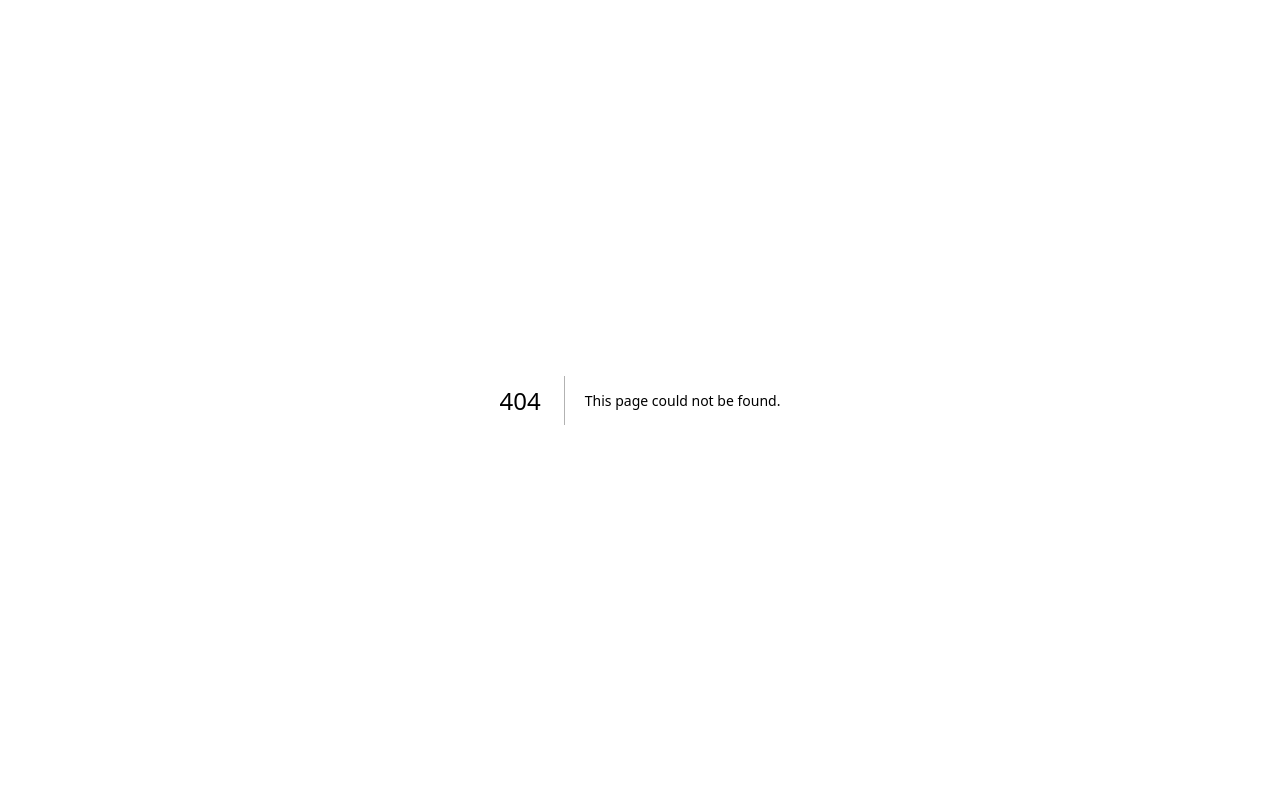
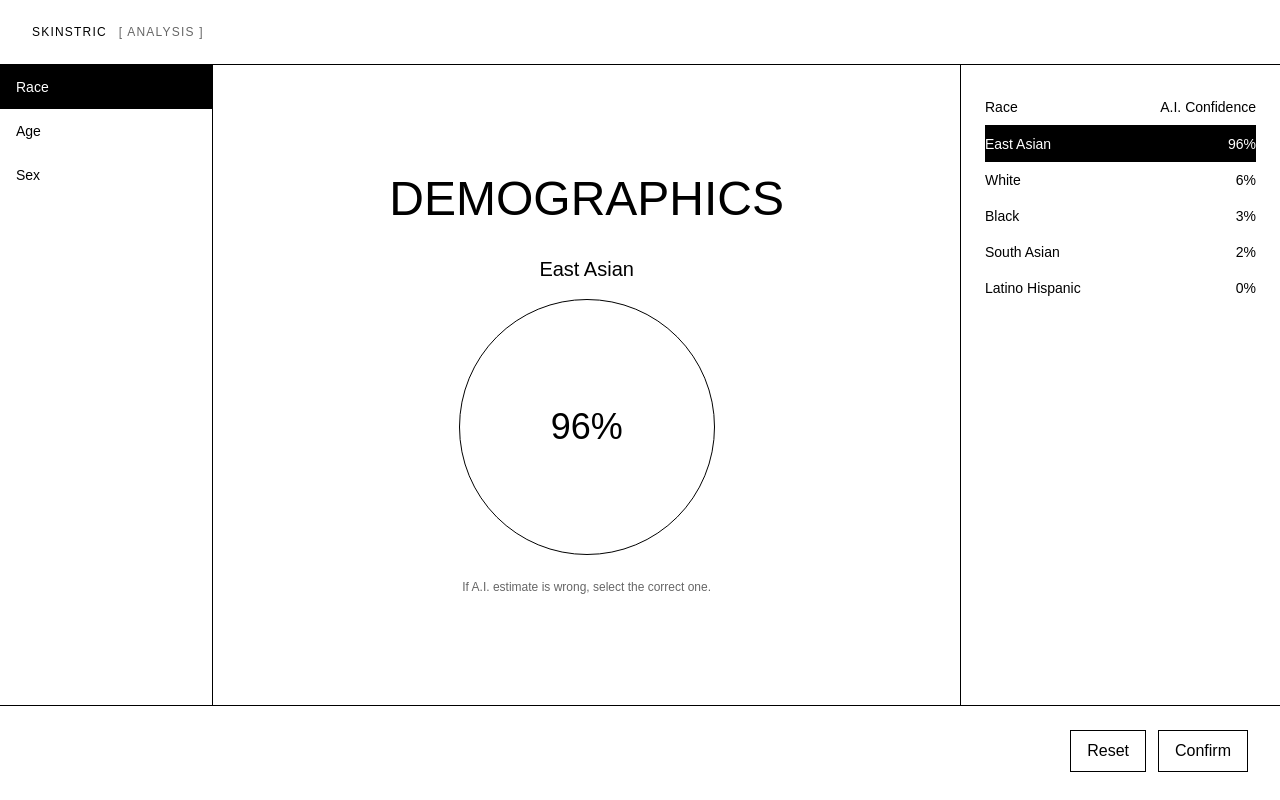
Before and after one commit to AngelMonoestereo/skinstric, a Next.js app: page /analysis in a window 1280 px wide. Before the commit this address had no page. Built offline with nearby package versions, Linux system fonts and the light colour scheme.

Commit message:
feat: Phase 2 Part 1 – demographics layout skeleton

```diff
--- /dev/null
+++ b/app/analysis/page.tsx
@@ -0,0 +1,77 @@
+'use client'
+
+export default function AnalysisPage() {
+  return (
+    <main className="min-h-screen bg-white text-black">
+      {/* Top bar */}
+      <div className="flex items-center justify-between py-6 px-8 text-xs tracking-widest border-b">
+        <div className="flex items-center gap-3">
+          <span className="font-medium">SKINSTRIC</span>
+          <span className="opacity-60">[ ANALYSIS ]</span>
+        </div>
+      </div>
+
+      {/* Content grid */}
+      <div className="grid grid-cols-12 min-h-[80vh]">
+        {/* Sidebar */}
+        <aside className="col-span-2 border-r text-sm">
+          <ul className="flex flex-col">
+            <li className="px-4 py-3 font-medium bg-black text-white">Race</li>
+            <li className="px-4 py-3 hover:bg-gray-100">Age</li>
+            <li className="px-4 py-3 hover:bg-gray-100">Sex</li>
+          </ul>
+        </aside>
+
+        {/* Main panel */}
+        <section className="col-span-7 flex flex-col justify-center items-center p-10">
+          <h1 className="text-5xl font-light mb-8">DEMOGRAPHICS</h1>
+          <p className="text-xl mb-4">East Asian</p>
+          <div className="w-64 h-64 rounded-full border flex items-center justify-center text-4xl">
+            96%
+          </div>
+          <p className="mt-6 text-xs opacity-60">
+            If A.I. estimate is wrong, select the correct one.
+          </p>
+        </section>
+
+        {/* Right panel */}
+        <aside className="col-span-3 border-l p-6 text-sm">
+          <div className="flex justify-between border-b py-2">
+            <span className="font-medium">Race</span>
+            <span className="font-medium">A.I. Confidence</span>
+          </div>
+          <div className="flex justify-between py-2 bg-black text-white">
+            <span>East Asian</span>
+            <span>96%</span>
+          </div>
+          <div className="flex justify-between py-2">
+            <span>White</span>
+            <span>6%</span>
+          </div>
+          <div className="flex justify-between py-2">
+            <span>Black</span>
+            <span>3%</span>
+          </div>
+          <div className="flex justify-between py-2">
+            <span>South Asian</span>
+            <span>2%</span>
+          </div>
+          <div className="flex justify-between py-2">
+            <span>Latino Hispanic</span>
+            <span>0%</span>
+          </div>
+        </aside>
+      </div>
+
+      {/* Bottom buttons */}
+      <div className="flex justify-end gap-3 px-8 py-6 border-t">
+        <button className="border px-4 py-2 hover:bg-black hover:text-white transition">
+          Reset
+        </button>
+        <button className="border px-4 py-2 hover:bg-black hover:text-white transition">
+          Confirm
+        </button>
+      </div>
+    </main>
+  )
+}
```
